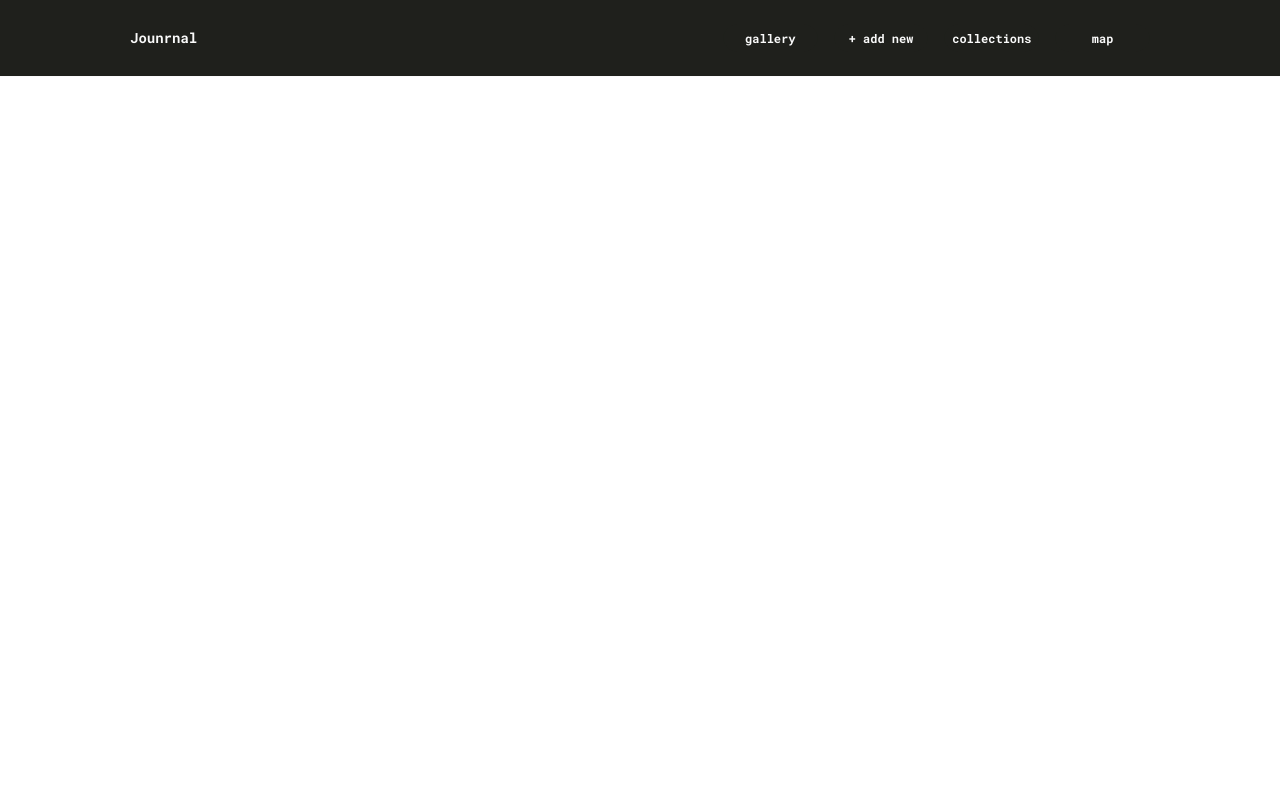
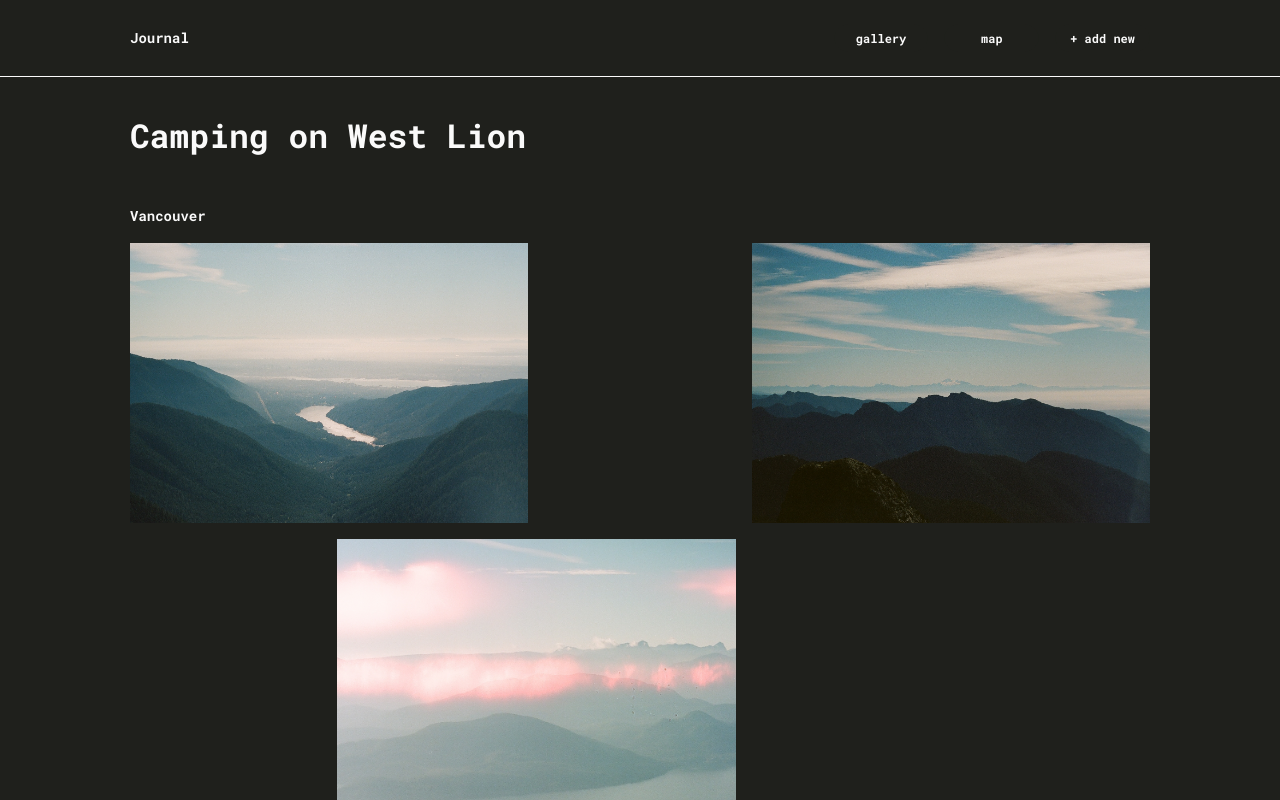
Before and after one commit to Cronkmeister/journal, a React (Create React App) app in the folder journal-client/: page /gallery/multi/1 in a window 1280 px wide. Shown: the top 800 px of the page. Built offline with nearby package versions, Linux system fonts and the light colour scheme.

Commit message:
router paths improved

```diff
--- a/journal-client/src/App.js
+++ b/journal-client/src/App.js
@@ -2,7 +2,7 @@ import "./App.scss";
 import { BrowserRouter, Switch, Route } from "react-router-dom";
 
 import WelcomePage from "./pages/WelcomePage/WelcomePage";
-import MainPage from "./pages/MainPage/MainPage";
+import Gallery from "./pages/Gallery/Gallery";
 
 function App() {
   return (
@@ -10,7 +10,7 @@ function App() {
       <BrowserRouter>
         <Switch>
           <Route path="/" exact component={WelcomePage} />
-          <Route path="/gallery" component={MainPage} />
+          <Route path="/gallery" component={Gallery} />
         </Switch>
       </BrowserRouter>
     </>
--- a/journal-client/src/components/FullView/FullView.jsx
+++ b/journal-client/src/components/FullView/FullView.jsx
@@ -4,6 +4,7 @@ import mountain01 from "../../assests/images/mountain01.jpg";
 function FullView() {
   return (
     <>
+      <div className="gallery__wrapper">
         <div className="gallery__image-container">
           <h1 className="gallery__title">Seymour Mountain</h1>
           <img
@@ -19,16 +20,17 @@ function FullView() {
           </div>
           <p className="gallery__description">
             Lorem ipsum dolor sit amet, consectetur adipiscing elit. Vivamus
-          consequat sem ut aliquet tristique. Fusce quis scelerisque massa, nec
-          vehicula nisl. Mauris ultricies nunc eu aliquam consequat. Aliquam
-          euismod mattis est, ut pharetra urna convallis at. Suspendisse sodales
-          nec nunc quis elementum. Nam eget lacinia sem, ut lacinia neque.
-          Curabitur et pharetra urna, at malesuada risus. Proin ullamcorper
-          fringilla auctor. Quisque sollicitudin dapibus felis at fermentum.
-          Donec iaculis finibus ante. Integer lorem nibh, ornare quis pharetra
-          a, egestas id erat. Proin id eros eget lacus tincidunt maximus et non
-          nulla.
+            consequat sem ut aliquet tristique. Fusce quis scelerisque massa,
+            nec vehicula nisl. Mauris ultricies nunc eu aliquam consequat.
+            Aliquam euismod mattis est, ut pharetra urna convallis at.
+            Suspendisse sodales nec nunc quis elementum. Nam eget lacinia sem,
+            ut lacinia neque. Curabitur et pharetra urna, at malesuada risus.
+            Proin ullamcorper fringilla auctor. Quisque sollicitudin dapibus
+            felis at fermentum. Donec iaculis finibus ante. Integer lorem nibh,
+            ornare quis pharetra a, egestas id erat. Proin id eros eget lacus
+            tincidunt maximus et non nulla.
           </p>
+        </div>
       </div>
     </>
   );
--- a/journal-client/src/components/MultiView/MultiView.scss
+++ b/journal-client/src/components/MultiView/MultiView.scss
@@ -2,6 +2,7 @@
 
 .multiView {
   height: 100%;
+  @include margin;
   &__title {
     @include page-header;
     @include header-padding;
--- a/journal-client/src/components/NavBar/NarBar.scss
+++ b/journal-client/src/components/NavBar/NarBar.scss
@@ -17,6 +17,12 @@
     @include subheader;
     @include component-margin-top-bottom;
   }
+  &__logo-container {
+    position: relative;
+  }
+  &__logo-image {
+    color: $primary-color-2-white;
+  }
   &__links {
     @include display-flex(row, center, space-between);
     @include labels-buttons;
--- a/journal-client/src/components/NavBar/NavBar.jsx
+++ b/journal-client/src/components/NavBar/NavBar.jsx
@@ -1,4 +1,5 @@
 import "./NarBar.scss";
+import logo from "../../assests/logo/logo1.svg";
 
 function NavBar() {
   return (
@@ -6,12 +7,14 @@ function NavBar() {
       <section className="navbar">
         <div className="navbar__wrapper">
           <div className="navbar__container">
-            <h2 className="navbar__logo">Jounrnal</h2>
+            <div className="navbar__logo-container">
+              <h2 className="navbar__logo">Journal</h2>
+              {/* <img className="navbar__logo-image" src={logo}></img> */}
+            </div>
             <ul className="navbar__links">
               <li className="navbar__link-item">gallery</li>
+              <li className="navbar__link-item">map</li>
               <li className="navbar__link-item">+ add new</li>
-              <li className="navbar__link-item">collections</li>
-              <li className="navbar__link-item">map</li>
             </ul>
           </div>
         </div>
--- a/journal-client/src/pages/Gallery/Gallery.jsx
+++ b/journal-client/src/pages/Gallery/Gallery.jsx
@@ -1,4 +1,7 @@
 import "./Gallery.scss";
+import NavBar from "../../components/NavBar/NavBar";
+import AddNew from "../AddNew/AddNew";
+import PhotoMap from "../PhotoMap/PhotoMap";
 import AlbumView from "../../components/AlbumView/AlbumView";
 import MultiView from "../../components/MultiView/MultiView";
 import FullView from "../../components/FullView/FullView";
@@ -7,14 +10,17 @@ import { Route, Switch } from "react-router-dom";
 function Gallery(props) {
   return (
     <>
+      <NavBar />
       <section className="gallery">
-        <div className="gallery__wrapper">
-          <Switch>
-            <Route path={`${props.match.path}`} exact component={AlbumView} />
-            <Route path={`${props.match.path}/multi`} component={MultiView} />
-            <Route path={`${props.match.path}/single`} component={FullView} />
-          </Switch>
-        </div>
+        {/* <div className="gallery__wrapper"> */}
+        <Switch>
+          <Route path={`${props.match.path}`} exact component={AlbumView} />
+          <Route path={`${props.match.path}/multi`} component={MultiView} />
+          <Route path={`${props.match.path}/full`} component={FullView} />
+          <Route path={`${props.match.path}/map`} component={PhotoMap} />
+          <Route path={`${props.match.path}/new`} component={AddNew} />
+        </Switch>
+        {/* </div> */}
       </section>
     </>
   );
--- a/journal-client/src/pages/MainPage/MainPage.jsx
+++ b/journal-client/src/pages/MainPage/MainPage.jsx
@@ -1,22 +1,7 @@
 import "./MainPage.scss";
-import { Switch, Route } from "react-router-dom";
-import NavBar from "../../components/NavBar/NavBar";
-import Gallery from "../Gallery/Gallery";
-import AddNew from "../AddNew/AddNew";
-import PhotoMap from "../PhotoMap/PhotoMap";
-import { Component } from "react";
 
 function MainPage(props) {
-  return (
-    <>
-      <NavBar />
-      <Switch>
-        <Route path={`${props.match.path}`} exact component={Gallery} />
-        <Route path={`${props.match.path}/new`} component={AddNew} />
-        <Route path={`${props.match.path}/map`} component={PhotoMap} />
-      </Switch>
-    </>
-  );
+  return <></>;
 }
 
 export default MainPage;
```
Also changed, not shown: journal-client/src/assests/logo/logo1.svg (added). Lines whose indentation alone changed are shown as unchanged.
